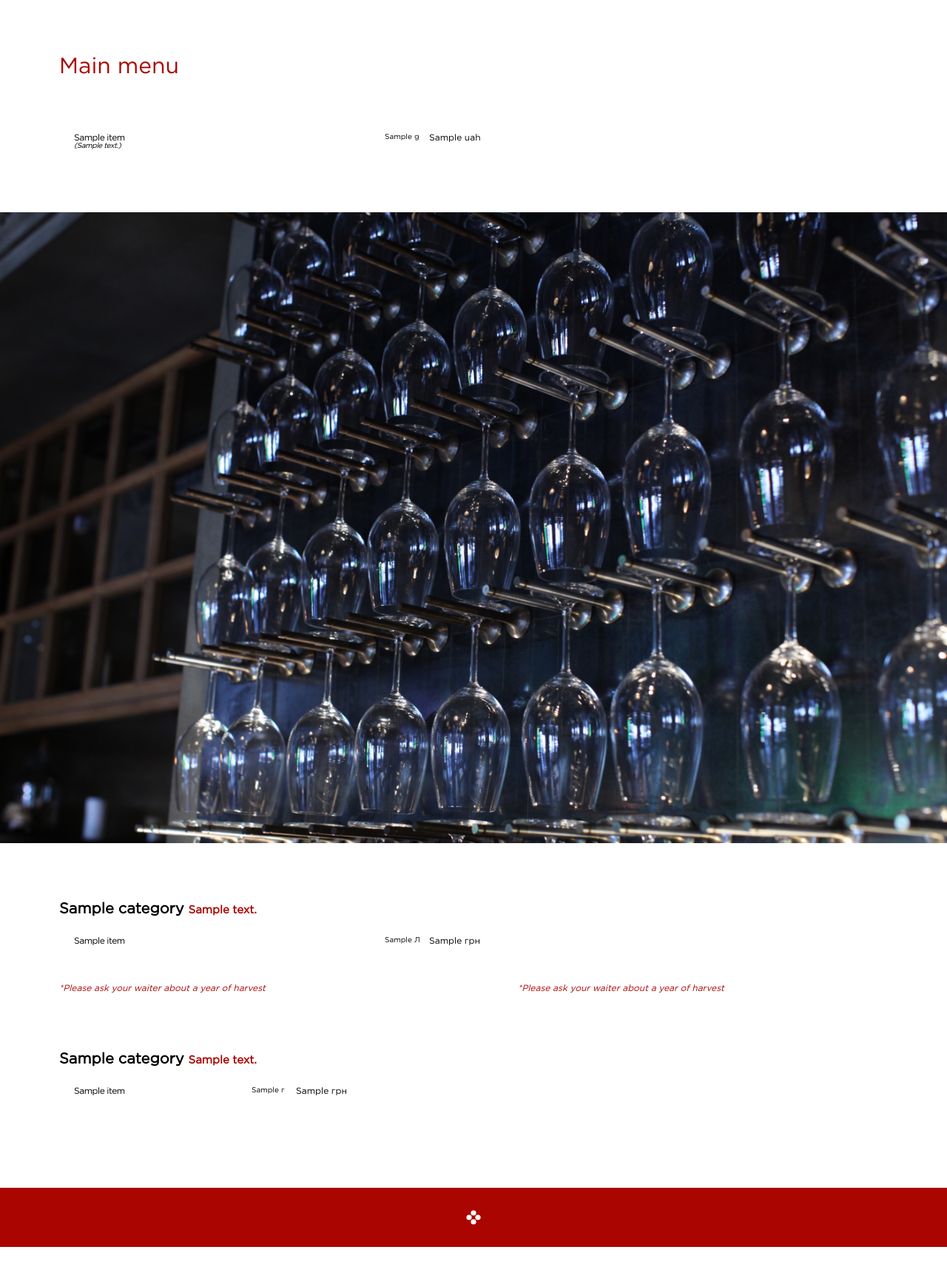
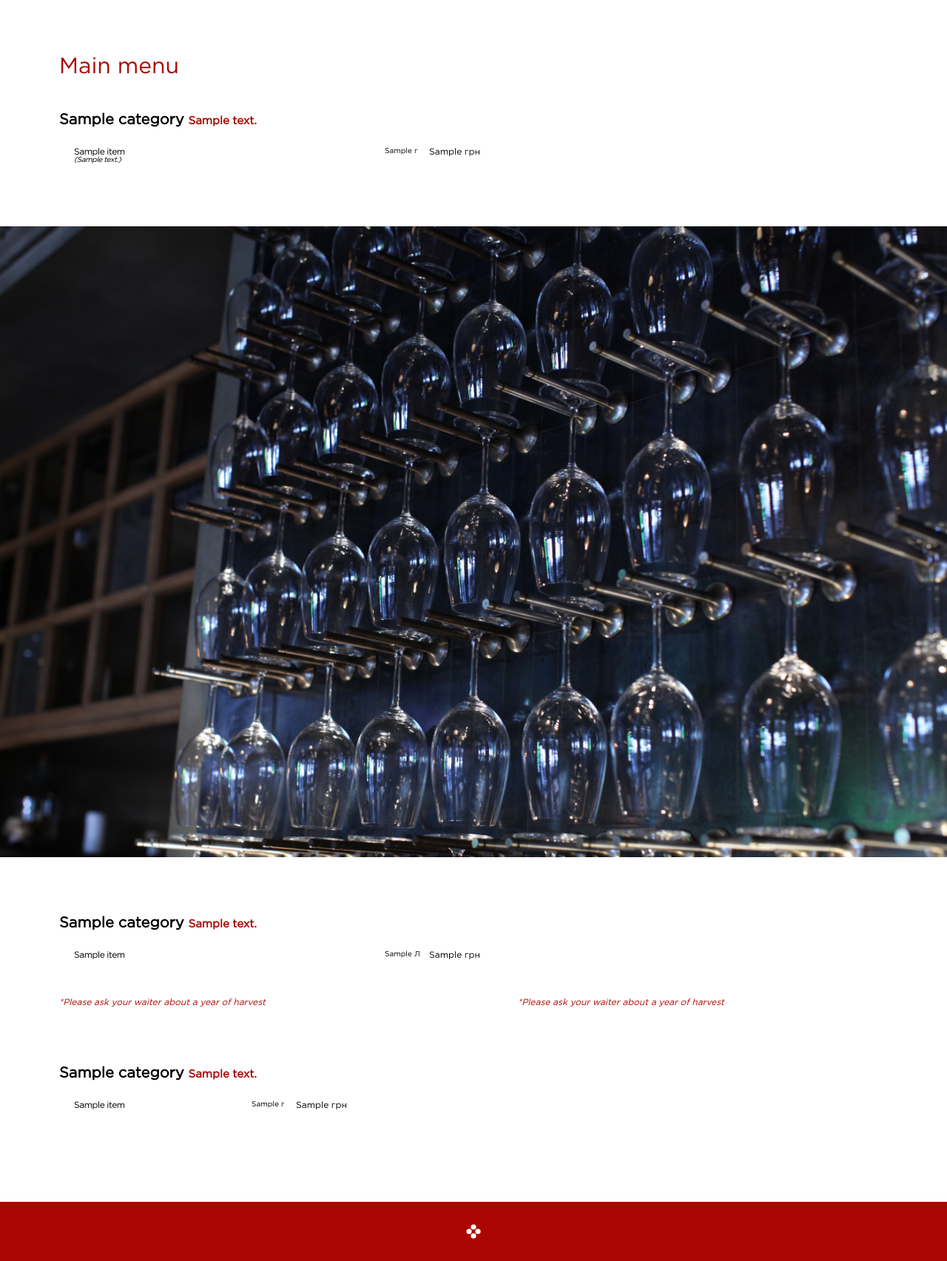
Before and after one commit to lemeshkoborys/underwonder-remastered, a Django app: page /menu/eng/ in a window 1280 px wide. Shown: the part 714-2419 px from the top of the page at 74% size. Run offline with Django 3.2, Linux system fonts and the light colour scheme; tables that the repository leaves empty hold one stand-in row (values such as "Sample post").

Commit message:
fixing category title neg bug

```diff
--- a/templates/menu/menu-main-section-eng.html
+++ b/templates/menu/menu-main-section-eng.html
@@ -3,7 +3,7 @@
     {% for subcategory in category.get_childs|dictsort:"id" %}
         {% if forloop.first %}
                 <h3 class="subcategory-title">{{subcategory.title_eng}}
-            {% if subcategory.description_eng %}
+                {% if subcategory.description %}
                     <span class="wine-badge">{{subcategory.description_eng}}</span>
                 {% endif %}
                 </h3>
@@ -18,28 +18,28 @@
                     ({{title.content_eng}})
                     </p>
                 {% endif %}
-                <span class="item-weight">{{item.weight}} g</span>
-                <span class="item-price">{{item.price}} uah</span>
+                <span class="item-weight">{{item.weight}} г</span>
+                <span class="item-price">{{item.price}} грн</span>
             </div>
         {% endfor %}
         </div>
     {% endfor %}
 {% else %}
-    <h3 class="category-title">{{subcategory.title_eng}}
-    {% if subcategory.description_eng %}
-        <span class="wine-badge">{{subcategory.description_eng}}</span>
+        <h3 class="category-title">{{category.title_eng}}
+        {% if category.description %}
+            <span class="wine-badge">{{category.description_eng}}</span>
         {% endif %}
         </h3>
     {% for item in category.get_items|dictsort:"id" %}
         <div class="item">
             <p class="item-title">{{item.title_eng}}</p>
-            {% if item.content %}
+            {% if item.content_eng %}
                 <p class="item-description">
                 ({{item.content_eng}})
                 </p>
             {% endif %}
-            <span class="item-weight">{{item.weight}} g</span>
-            <span class="item-price">{{item.price}} uah</span>
+            <span class="item-weight">{{item.weight}} г</span>
+            <span class="item-price">{{item.price}} грн</span>
         </div>
     {% endfor %}
 {% endif %}
```
Lines whose indentation alone changed are shown as unchanged.
